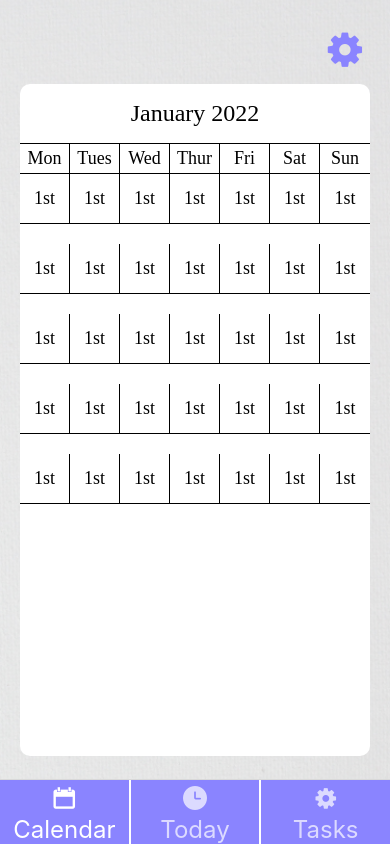
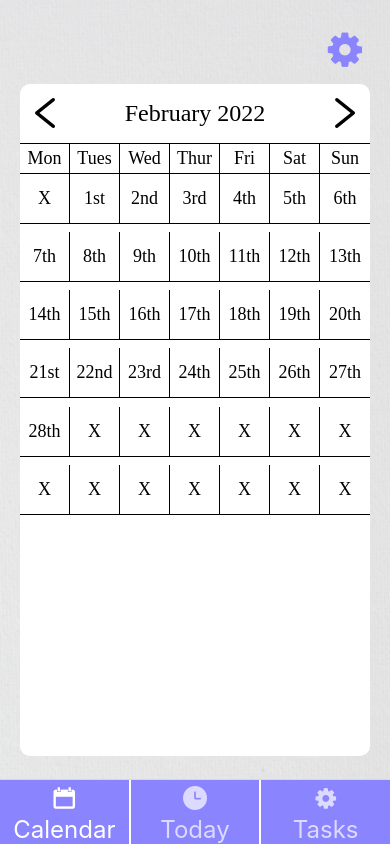
Before and after one commit to Redmorgan/Visualise, a React Native app: screen /AdultView in a window 390 px wide. Built offline with nearby package versions, Linux system fonts and the light colour scheme; a web font is replaced by a local one.

Commit message:
feat(calendar): Functional calendar set up and working

```diff
--- a/App.js
+++ b/App.js
@@ -48,7 +48,7 @@ export default function App() {
 
     <AppLoading/>
 
-      <Stack.Navigator initialRouteName="AdultView" screenOptions={{ headerShown:false }}>
+      <Stack.Navigator initialRouteName="Login" screenOptions={{ headerShown:false }}>
 
         <Stack.Screen name="Login"component={LoginScreen}/>
         <Stack.Screen name="CreateAccount"component={CreateAccountScreen}/>
--- a/Components/CalendarComponent.js
+++ b/Components/CalendarComponent.js
@@ -1,5 +1,5 @@
 
- import React from "react";
+ import React, {useState, useEffect} from "react";
  import { Vibration, Alert } from "react-native";
  import styled from "styled-components/native";
  import { StatusBar } from 'expo-status-bar';
@@ -13,13 +13,150 @@ import CalendarGridComponent from "./CalendarGridComponent";
 
 // Icons
 import { FontAwesome } from '@expo/vector-icons'
+import { AntDesign } from '@expo/vector-icons';
 
 const CalendarComponent = ({ navigation }) => {
+
+    var months = ['January', 'February', 'March', 'April', 'May', 'June', 'July', 'August', 'September', 'October', 'November', 'December']
+
+    const[year, setYear] = useState(new Date().getFullYear())
+    const[month, setMonth] = useState(new Date().getMonth()+1)
+    const[isRefreshing, setRefreshing] = useState(false)
+
+    var daysInMonth= getDaysInMonth(month)
+    var firstDay = getFirstDay(month)
+    var dates = setUpCalendar()
 
     function openSettings(){
 
         Vibration.vibrate(5)
         navigation.push("Settings")
+
+    }
+
+    function setUpCalendar(){
+
+        var dates = []
+
+        if(firstDay == 0){
+
+            firstDay = 7
+
+        }
+
+        for(let i = 1; i < firstDay; i++){
+
+            dates.push("X")
+
+        }
+
+        for(let i = 1; i<= daysInMonth; i++){
+
+            var suffix = ""
+
+            if(i == 1 || i == 21 || i == 31){
+
+                suffix = "st"
+
+            }else if(i == 2 || i == 22){
+
+                suffix = "nd"
+
+            }else if (i == 3 || i == 23){
+
+                suffix = "rd"
+
+            }else{
+
+                suffix = "th"
+
+            }
+
+            dates.push(i + suffix)
+
+        }
+
+        for(let i = 1; i<= (42-daysInMonth); i++){
+
+            dates.push("X")
+
+        }
+
+        return dates
+
+    }
+
+    function getFirstDay(setMonth){
+
+        return new Date(year, setMonth-1, 1).getDay()
+
+    }
+
+    function getDaysInMonth(setMonth){
+
+        return new Date(year, setMonth, 0).getDate()
+
+    }
+
+    function nextMonth(){
+
+        Vibration.vibrate(5)
+
+        var nextMonth
+
+        if(month != 12){
+
+            nextMonth = month + 1
+
+            setMonth(nextMonth)
+
+            setRefreshing(!isRefreshing)
+
+
+        }else{
+
+            var nextYear = year + 1
+
+            setYear(nextYear)
+
+            nextMonth = 1
+
+            setMonth(nextMonth)
+
+            setRefreshing(!isRefreshing)
+
+        }
+
+    }
+
+    function previousMonth(){
+
+        Vibration.vibrate(5)
+
+        var previousMonth
+
+        if(month != 1){
+
+            previousMonth = month -1
+
+            setMonth(previousMonth)
+
+            setRefreshing(!isRefreshing)
+
+
+        }else{
+
+            var previousYear = year - 1
+
+            setYear(previousYear)
+
+            previousMonth = 12
+
+            setMonth(previousMonth)
+
+            setRefreshing(!isRefreshing)
+
+        }
 
     }
 
@@ -43,7 +180,19 @@ const CalendarComponent = ({ navigation }) => {
 
                     <CalendarHeader>
 
-                        <HeaderLabel>January 2022</HeaderLabel>
+                        <PreviousMonthTouchable onPress={()=>{previousMonth()}} underlayColor={'#00000033'} activeOpacity={1}>
+
+                            <AntDesign name="left" size={40} color="black" style/>
+
+                        </PreviousMonthTouchable>
+
+                        <HeaderLabel>{months[month-1]} {year}</HeaderLabel>
+
+                        <NextMonthTouchable onPress={()=>{nextMonth()}} underlayColor={'#00000033'} activeOpacity={1}>
+
+                            <AntDesign name="right" size={40} color="black" />
+
+                        </NextMonthTouchable>
 
                     </CalendarHeader>
 
@@ -65,7 +214,7 @@ const CalendarComponent = ({ navigation }) => {
 
                     </WeekDayHeader>
 
-                    <CalendarGridComponent month="January"/>
+                    <CalendarGridComponent dates={dates}/>
 
                 </CalendarBody>
 
@@ -147,6 +296,30 @@ const HeaderLabel = styled.Text`
     font-family:BarlowSemi
     font-size:24px
     color:#000000
+    width:70%
+    text-align:center
+
+`
+
+const PreviousMonthTouchable = styled.TouchableHighlight`
+
+    width:45px
+    height:50px
+    display: flex;
+    align-items: center;
+    justify-content:center;
+    border-radius:20px
+
+`
+
+const NextMonthTouchable = styled.TouchableHighlight`
+
+    width:45px
+    height:50px
+    display: flex;
+    align-items: center;
+    justify-content:center;
+    border-radius:20px
 
 `
 
--- a/Components/CalendarGridComponent.js
+++ b/Components/CalendarGridComponent.js
@@ -4,21 +4,23 @@ import styled from "styled-components/native";
 import CalendarGridRowComponent from "./CalendarGridRowComponent";
 
 
-const CalendarGridComponent = ({ month }) => {
+const CalendarGridComponent = ({ dates }) => {
 
    return (
 
    <CalendarGridContainer>
 
-        <CalendarGridRowComponent/>
+        <CalendarGridRowComponent dates={dates.slice(0, 7)}/>
 
-        <CalendarGridRowComponent/>
+        <CalendarGridRowComponent dates={dates.slice(7, 14)}/>
 
-        <CalendarGridRowComponent/>
+        <CalendarGridRowComponent dates={dates.slice(14, 21)}/>
 
-        <CalendarGridRowComponent/>
+        <CalendarGridRowComponent dates={dates.slice(21, 28)}/>
 
-        <CalendarGridRowComponent/>
+        <CalendarGridRowComponent dates={dates.slice(28, 35)}/>
+
+        <CalendarGridRowComponent dates={dates.slice(35, 42)}/>
 
    </CalendarGridContainer>
 
--- a/Components/CalendarGridRowComponent.js
+++ b/Components/CalendarGridRowComponent.js
@@ -2,7 +2,7 @@ import React from "react";
 import styled from "styled-components/native";
 
 
-const CalendarGridRowComponent = ({ month }) => {
+const CalendarGridRowComponent = ({ dates }) => {
 
    return (
 
@@ -10,43 +10,43 @@ const CalendarGridRowComponent = ({ month }) => {
 
         <CalendarDayContainer style={{borderRightWidth:1}}>
 
-            <DateLabel>1st</DateLabel>
+            <DateLabel>{dates[0]}</DateLabel>
 
         </CalendarDayContainer>
 
         <CalendarDayContainer style={{borderRightWidth:1}}>
 
-            <DateLabel>1st</DateLabel>
+            <DateLabel>{dates[1]}</DateLabel>
 
         </CalendarDayContainer>
 
         <CalendarDayContainer style={{borderRightWidth:1}}>
 
-            <DateLabel>1st</DateLabel>
+            <DateLabel>{dates[2]}</DateLabel>
 
         </CalendarDayContainer>
 
         <CalendarDayContainer style={{borderRightWidth:1}}>
 
-            <DateLabel>1st</DateLabel>
+            <DateLabel>{dates[3]}</DateLabel>
 
         </CalendarDayContainer>
 
         <CalendarDayContainer style={{borderRightWidth:1}}>
 
-            <DateLabel>1st</DateLabel>
+            <DateLabel>{dates[4]}</DateLabel>
 
         </CalendarDayContainer>
 
         <CalendarDayContainer style={{borderRightWidth:1}}>
 
-            <DateLabel>1st</DateLabel>
+            <DateLabel>{dates[5]}</DateLabel>
 
         </CalendarDayContainer>
 
         <CalendarDayContainer>
 
-            <DateLabel>1st</DateLabel>
+            <DateLabel>{dates[6]}</DateLabel>
 
         </CalendarDayContainer>
 
```
